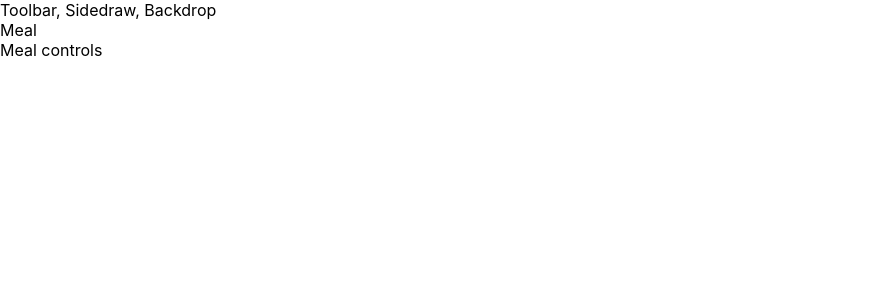
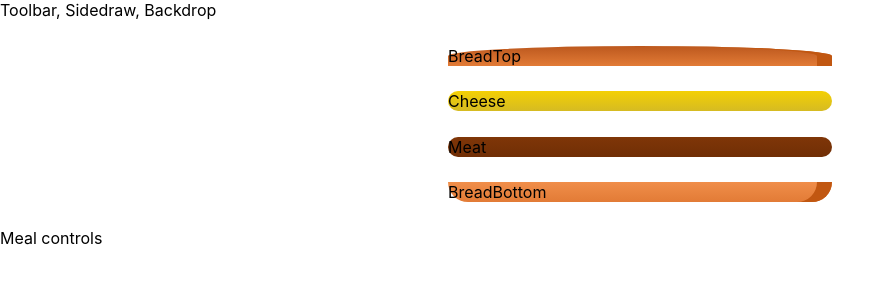
Before and after one commit to AlanKrajina/meal_builder_react_app, a React app: page / in a window 1280 px wide. Shown: the top 300 px of the page, without its empty margins (0-894 px from the left). Built offline with nearby package versions, Linux system fonts and the light colour scheme.

Commit message:
css update, add Meal component to MealBuilder, render Ingredients

```diff
--- /dev/null
+++ b/src/components/Meal/Meal.css
@@ -0,0 +1,23 @@
+.Burger {
+    height: 100%;
+    width: 250px;
+    margin: auto;
+    overflow: scroll;
+    text-align: center;
+    font-weight: bold;
+    font-size: 1.2rem;
+}
+
+@media(min-width: 1000px) and (min-height: 700px){
+    .Burger {
+        height: 600px;
+        width: 700px;
+    }
+}
+
+@media(min-width: 500px) and (min-height: 401px){
+    .Burger {
+        height: 450px;
+        width: 400px;
+    }
+}
--- a/src/components/Meal/Meal.js
+++ b/src/components/Meal/Meal.js
@@ -0,0 +1,17 @@
+import React from 'react';
+import classes from './Meal.css'
+import MealIngredient from './MealIngredient/MealIngredient'
+
+const meal = (props) => {
+    return (
+            <div className={classes.Burger}>
+                <MealIngredient type='bread-top'/>
+                <MealIngredient type='cheese'/>
+                <MealIngredient type='meat'/>
+                <MealIngredient type='bread-bottom'/>
+            </div>
+
+    )
+}
+
+export default meal;
--- a/src/components/Meal/MealIngredient/MealIngredient.css
+++ b/src/components/Meal/MealIngredient/MealIngredient.css
@@ -1,6 +1,6 @@
 .BreadBottom {
     height: 13%;
-    width: 80%;
+    width: 30%;
     background: linear-gradient(#F08E4A, #e27b36);
     border-radius: 0 0 30px 30px;
     box-shadow: inset -15px 0 #c15711;
@@ -9,7 +9,7 @@
 
 .BreadTop {
     height: 20%;
-    width: 80%;
+    width: 30%;
     background: linear-gradient(#bc581e, #e27b36);
     border-radius: 50% 50% 0 0;
     box-shadow: inset -15px 0 #c15711;
@@ -82,7 +82,7 @@
 
 
 .Meat {
-    width: 80%;
+    width: 30%;
     height: 8%;
     background: linear-gradient(#7f3608, #702e05);
     margin: 2% auto;
@@ -90,7 +90,7 @@
 }
 
 .Cheese {
-    width: 90%;
+    width: 30%;
     height: 4.5%;
     margin: 2% auto;
     background: linear-gradient(#f4d004, #d6bb22);
@@ -98,7 +98,7 @@
 }
 
 .Salad {
-    width: 85%;
+    width: 30%;
     height: 7%;
     margin: 2% auto;
     background: linear-gradient(#228c1d, #91ce50);
@@ -106,8 +106,12 @@
 }
 
 .Bacon {
-    width: 80%;
+    width: 30%;
     height: 3%;
     background: linear-gradient(#bf3813, #c45e38);
     margin: 2% auto;
 }
+
+.Test{
+  color: red;;
+}
--- a/src/components/Meal/MealIngredient/MealIngredient.js
+++ b/src/components/Meal/MealIngredient/MealIngredient.js
@@ -1,44 +1,46 @@
-import React, {Component} from 'react';
-import classes from './MealIngredient.css';
+import React, { Component } from 'react';
 import PropTypes from 'prop-types';
+//import classes from './MealIngredient.css';
+import './MealIngredient.css';
 
 class MealIngredient extends Component {
+    render () {
+        let ingredient = null;
 
-    render(){
-    let ingredient = null
-
-    switch (this.props.type) {
-        case ('bread-bottom'):
-            ingredient = <div className={classes.BreadBottom}></div>
+        switch ( this.props.type ) {
+            case ( 'bread-bottom' ):
+                ingredient = <div className='BreadBottom'>BreadBottom</div>;
                 break;
-        case ('bread-top'):
+            case ( 'bread-top' ):
                 ingredient = (
-            <div className={classes.BreadTop}>
-                <div className={classes.Seeds1}></div>
-                <div className={classes.Seeds2}></div>
+                    <div className='BreadTop'>BreadTop
+                        {/*<div className='Seeds1'>Seeds1</div>
+                        <div className='Seeds2'>Seeds2</div>*/}
                     </div>
-            )
+                );
                 break;
-        case ('meat'):
-            ingredient = <div className={classes.Meat}></div>
+            case ( 'meat' ):
+                ingredient = <div className='Meat'>Meat</div>;
                 break;
-        case ('cheese'):
-            ingredient = <div className={classes.Cheese}></div>
+            case ( 'cheese' ):
+                ingredient = <div className='Cheese'>Cheese</div>;
                 break;
-        case ('salad'):
-            ingredient = <div className={classes.Salad}></div>
+            case ( 'bacon' ):
+                ingredient = <div className='Bacon'>Bacon</div>;
                 break;
-        case ('bacon'):
-            ingredient = <div className={classes.Bacon}></div>
+            case ( 'salad' ):
+                ingredient = <div className='Salad'>Salad</div>;
                 break;
             default:
-                ingredient = null
-    }
-    return ingredient
-}}
-
-MealIngredient.proptypes = {
-    type: PropTypes.string.isRequired
+                ingredient = null;
         }
 
+        return ingredient;
+    }
+}
+
+MealIngredient.propTypes = {
+    type: PropTypes.string.isRequired
+};
+
 export default MealIngredient;
--- a/src/containers/MealBuilder/MealBuilder.js
+++ b/src/containers/MealBuilder/MealBuilder.js
@@ -1,5 +1,6 @@
 import React, {Component} from 'react';
 import Aux from '../../hoc/Auxiliary';
+import Meal from '../../components/Meal/Meal';
 
 class MealBuilder extends Component {
 
@@ -8,7 +9,7 @@ render () {
 
     return (
         <Aux>
-            <div>Meal</div>
+            <Meal/>
             <div>Meal controls</div>
         </Aux>
     )
```
Lines whose indentation alone changed are shown as unchanged.
